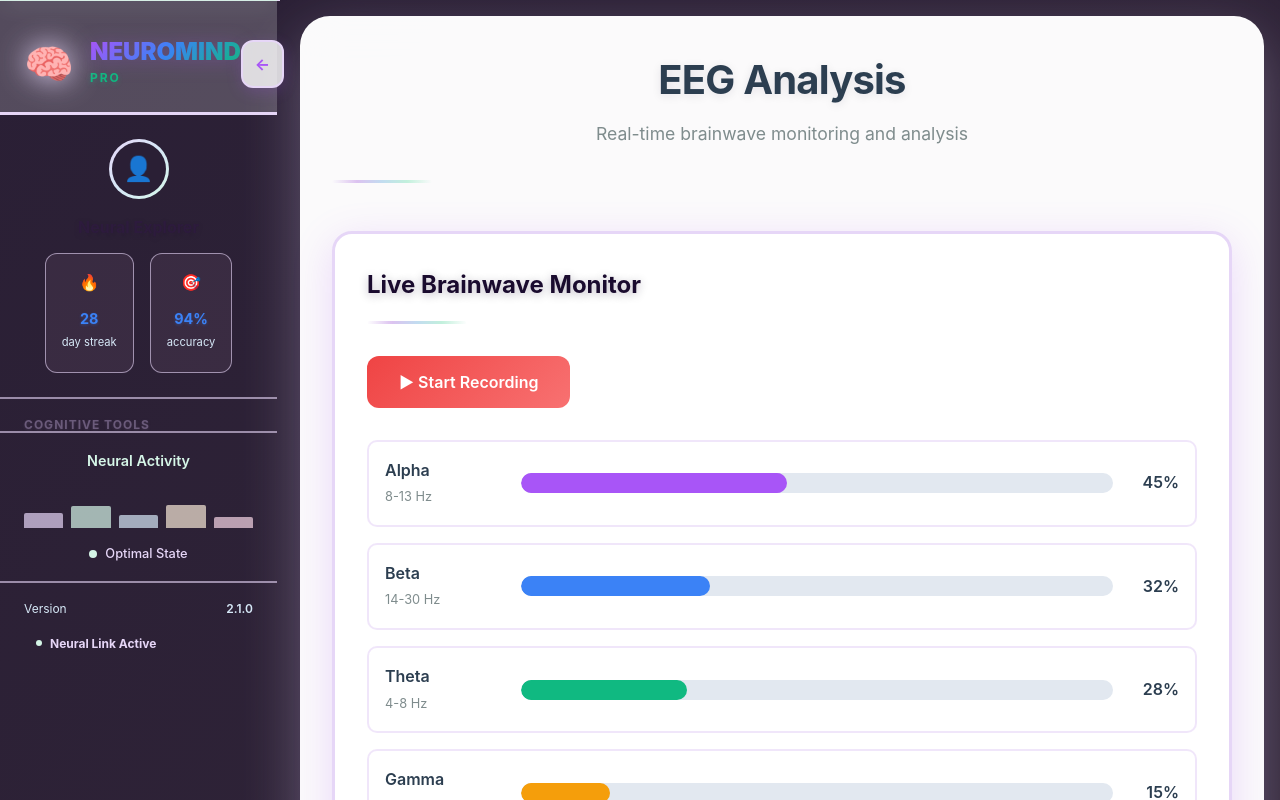
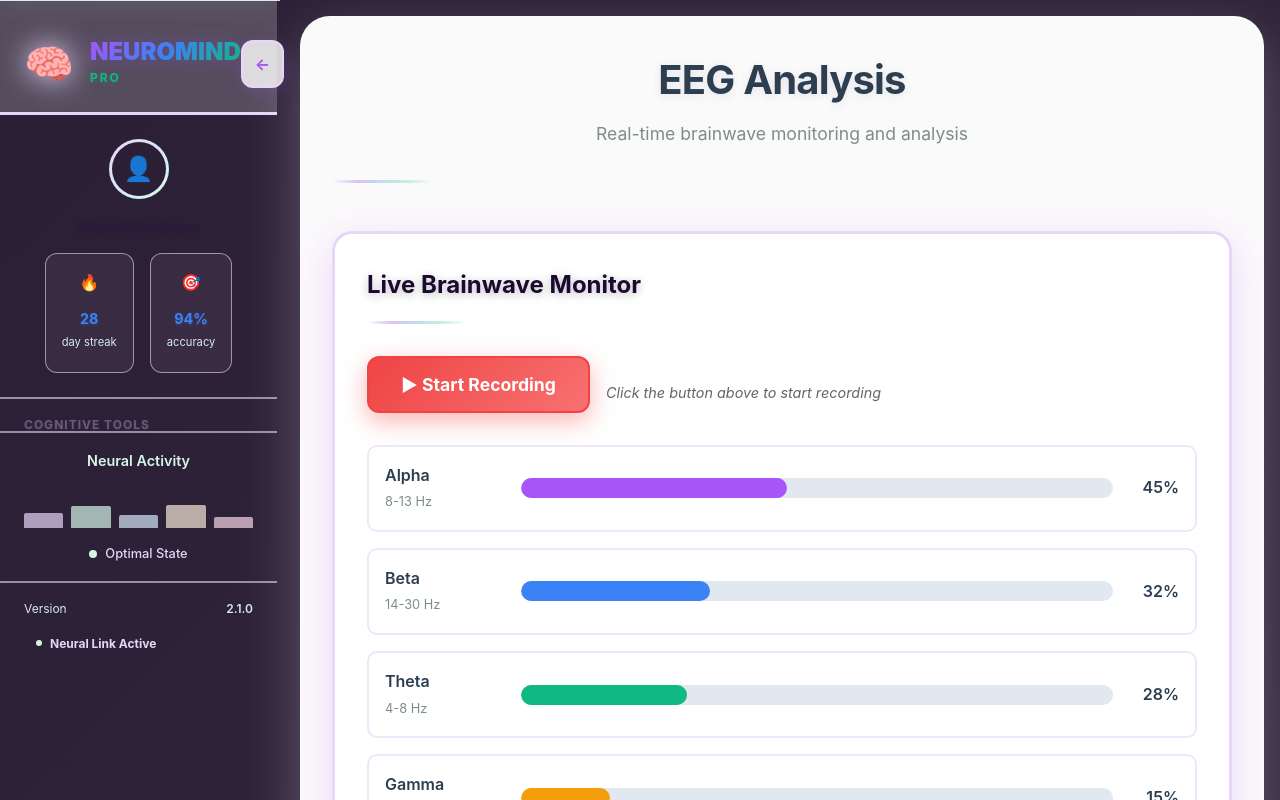
Before and after one commit to senushidinara/-NEUROMIND, a Next.js app: page /eeg in a window 1280 px wide. Shown: the top 800 px of the page. Built offline with nearby package versions, Linux system fonts and the light colour scheme.

Commit message:
Add visual feedback and better button interaction
cgen-01861f89d8d647c297e9ba5f93081998

```diff
--- a/app/eeg/page.tsx
+++ b/app/eeg/page.tsx
@@ -67,10 +67,34 @@ export default function EEGPage() {
             <button
               onClick={toggleRecording}
               className={`record-btn ${isRecording ? 'recording' : ''}`}
+              style={{
+                fontSize: '1.1rem',
+                fontWeight: 'bold',
+                minHeight: '50px',
+                boxShadow: isRecording
+                  ? '0 8px 25px rgba(16, 185, 129, 0.4)'
+                  : '0 8px 25px rgba(239, 68, 68, 0.4)',
+                border: '2px solid',
+                borderColor: isRecording ? '#10b981' : '#ef4444'
+              }}
+              onMouseEnter={(e) => {
+                e.target.style.transform = 'translateY(-3px) scale(1.05)';
+              }}
+              onMouseLeave={(e) => {
+                e.target.style.transform = 'translateY(0) scale(1)';
+              }}
             >
               {isRecording ? '⏹ Stop Recording' : '▶ Start Recording'}
             </button>
             {isRecording && <div className="recording-indicator">🔴 Recording...</div>}
+            <div style={{
+              marginTop: '1rem',
+              fontSize: '0.9rem',
+              color: '#666',
+              fontStyle: 'italic'
+            }}>
+              Click the button above to {isRecording ? 'stop' : 'start'} recording
+            </div>
           </div>
 
           <div className="brainwave-chart">
```
